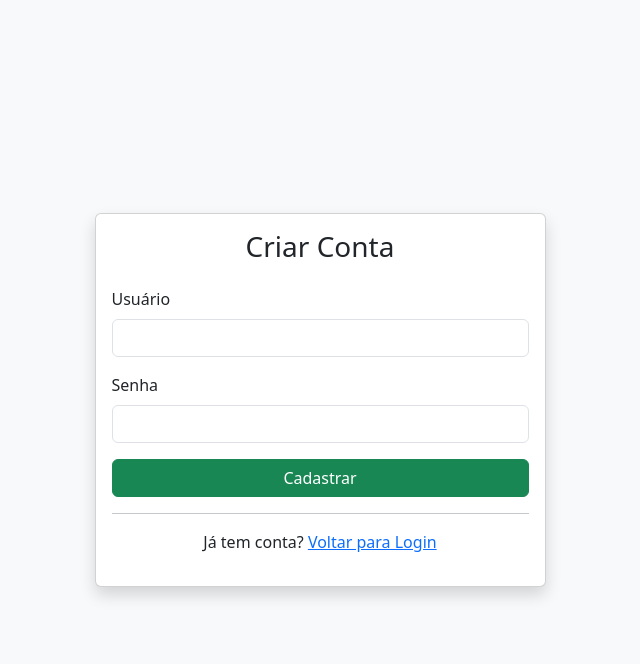
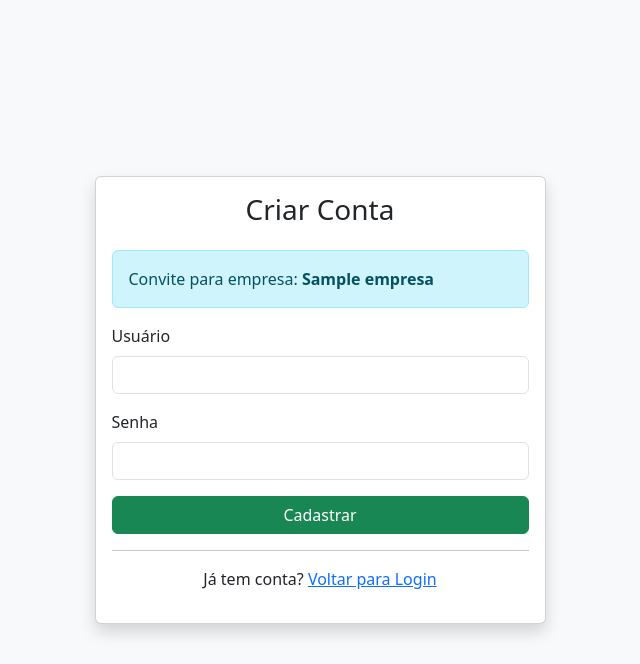
Before and after one commit to prismotta/sistema-ponto-python, a Flask app: template web/templates/register.html in a window 1280 px wide. Shown: the top 664 px of the page, without its empty margins (320-960 px from the left). Run offline with Flask 3, Linux system fonts and the light colour scheme; the template is opened without the code that fills it: most values are stand-ins (such as "Sample title", 1, 10 or a date in 2020); some libraries are stand-ins or nearby versions.

Commit message:
feat: adiciona sistema de convite de usuários

```diff
--- a/web/app.py
+++ b/web/app.py
@@ -16,6 +16,7 @@ O banco é selecionado automaticamente via variável de ambiente.
 """
 
 import os
+import secrets
 import sqlite3
 from urllib.parse import urlparse
 from datetime import datetime, timedelta
@@ -129,6 +130,16 @@ def criar_banco() -> None:
                 saida_almoco TEXT,
                 volta_almoco TEXT,
                 saida_final TEXT
+            )
+        """)
+        cursor.execute("""
+            CREATE TABLE IF NOT EXISTS invites (
+                id SERIAL PRIMARY KEY,
+                email TEXT NOT NULL,
+                empresa TEXT NOT NULL,
+                token TEXT UNIQUE NOT NULL,
+                usado BOOLEAN NOT NULL DEFAULT FALSE,
+                data_criacao TEXT NOT NULL
             )
         """)
 
@@ -167,6 +178,16 @@ def criar_banco() -> None:
                 FOREIGN KEY(user_id) REFERENCES usuarios(id)
             )
         """)
+        cursor.execute("""
+            CREATE TABLE IF NOT EXISTS invites (
+                id INTEGER PRIMARY KEY AUTOINCREMENT,
+                email TEXT NOT NULL,
+                empresa TEXT NOT NULL,
+                token TEXT UNIQUE NOT NULL,
+                usado INTEGER NOT NULL DEFAULT 0,
+                data_criacao TEXT NOT NULL
+            )
+        """)
 
         # Migração: adiciona colunas ausentes em bases antigas (SQLite)
         cursor.execute("PRAGMA table_info(registros)")
@@ -439,6 +460,93 @@ def promover_usuario_para_admin(user_id: int) -> Optional[Dict[str, Any]]:
         "role_anterior": antes[2] or "user",
         "role": depois[2] or "user",
     }
+
+
+def obter_convite_por_token(token: str, apenas_pendente: bool = True) -> Optional[Dict[str, Any]]:
+    token = (token or "").strip()
+    if not token:
+        return None
+
+    conn = conectar()
+    cursor = conn.cursor()
+    query = "SELECT id, email, empresa, token, usado, data_criacao FROM invites WHERE token=?"
+    if apenas_pendente:
+        query += " AND usado=FALSE"
+    cursor.execute(sql(query), (token,))
+    row = cursor.fetchone()
+    conn.close()
+
+    if not row:
+        return None
+
+    return {
+        "id": row[0],
+        "email": row[1],
+        "empresa": row[2],
+        "token": row[3],
+        "usado": bool(row[4]),
+        "data_criacao": row[5],
+    }
+
+
+def criar_convite(email: str, empresa: str) -> Dict[str, Any]:
+    token = secrets.token_urlsafe(24)
+    data_criacao = agora().isoformat(timespec="seconds")
+
+    conn = conectar()
+    cursor = conn.cursor()
+    cursor.execute(
+        sql("""
+            INSERT INTO invites (email, empresa, token, usado, data_criacao)
+            VALUES (?, ?, ?, FALSE, ?)
+        """),
+        (email, empresa, token, data_criacao),
+    )
+    conn.commit()
+    conn.close()
+
+    return {"email": email, "empresa": empresa, "token": token, "data_criacao": data_criacao}
+
+
+def listar_convites_pendentes(empresa: str) -> list[Dict[str, Any]]:
+    conn = conectar()
+    cursor = conn.cursor()
+    cursor.execute(
+        sql("""
+            SELECT id, email, empresa, token, data_criacao
+            FROM invites
+            WHERE empresa=? AND usado=FALSE
+            ORDER BY id DESC
+        """),
+        (empresa,),
+    )
+    rows = cursor.fetchall()
+    conn.close()
+    return [
+        {"id": row[0], "email": row[1], "empresa": row[2], "token": row[3], "data_criacao": row[4]}
+        for row in rows
+    ]
+
+
+def marcar_convite_usado(convite_id: int) -> None:
+    conn = conectar()
+    cursor = conn.cursor()
+    cursor.execute(sql("UPDATE invites SET usado=TRUE WHERE id=?"), (convite_id,))
+    conn.commit()
+    conn.close()
+
+
+def cancelar_convite_empresa(convite_id: int, empresa: str) -> bool:
+    conn = conectar()
+    cursor = conn.cursor()
+    cursor.execute(
+        sql("UPDATE invites SET usado=TRUE WHERE id=? AND empresa=? AND usado=FALSE"),
+        (convite_id, empresa),
+    )
+    alterados = cursor.rowcount
+    conn.commit()
+    conn.close()
+    return bool(alterados)
 
 
 def excluir_registro_usuario(user_id: int, registro_id: int) -> bool:
@@ -812,12 +920,21 @@ def register():
     """
     Registra novo usuário.
     """
+    token_convite = (request.values.get("token") or "").strip()
+    convite = obter_convite_por_token(token_convite) if token_convite else None
+    if token_convite and not convite:
+        return render_template(
+            "register.html",
+            erro="Convite inválido ou já utilizado.",
+            convite_bloqueado=True,
+        )
+
     if request.method == "POST":
         username = request.form.get("username")
         password = request.form.get("password")
 
         if not username or not password:
-            return render_template("register.html", erro="Preencha todos os campos")
+            return render_template("register.html", erro="Preencha todos os campos", convite=convite, token=token_convite)
 
         senha_hash = generate_password_hash(password)
 
@@ -825,19 +942,27 @@ def register():
         cursor = conn.cursor()
 
         try:
-            cursor.execute(
-                sql("INSERT INTO usuarios (username, password) VALUES (?, ?)"),
-                (username, senha_hash)
-            )
+            if convite:
+                cursor.execute(
+                    sql("INSERT INTO usuarios (username, password, nome_empresa) VALUES (?, ?, ?)"),
+                    (username, senha_hash, convite["empresa"]),
+                )
+            else:
+                cursor.execute(
+                    sql("INSERT INTO usuarios (username, password) VALUES (?, ?)"),
+                    (username, senha_hash),
+                )
             conn.commit()
         except Exception:
             conn.close()
-            return render_template("register.html", erro="Usuário já existe")
+            return render_template("register.html", erro="Usuário já existe", convite=convite, token=token_convite)
 
         conn.close()
+        if convite:
+            marcar_convite_usado(convite["id"])
         return redirect("/")
 
-    return render_template("register.html")
+    return render_template("register.html", convite=convite, token=token_convite)
 
 
 @app.route("/dashboard")
@@ -1057,6 +1182,7 @@ def admin_dashboard():
             funcionarios=[],
             empresa_admin="Empresa não definida",
             aviso_admin="Defina sua empresa no Perfil para usar o painel admin.",
+            convites=[],
         )
 
     conn = conectar()
@@ -1106,7 +1232,54 @@ def admin_dashboard():
         funcionarios=funcionarios,
         empresa_admin=empresa_admin or "-",
         aviso_admin=None,
-    )
+        convites=listar_convites_pendentes(empresa_admin),
+    )
+
+
+@app.route("/admin/convites", methods=["POST"])
+def admin_criar_convite():
+    if not usuario_logado():
+        return redirect("/")
+
+    admin_id = session["user_id"]
+    admin = obter_usuario(admin_id)
+    if not admin or admin.get("role") != "admin":
+        flash_erro("Acesso restrito a administradores.")
+        return redirect("/dashboard")
+
+    empresa_admin = empresa_normalizada(admin)
+    if not empresa_admin:
+        flash_erro("Defina sua empresa no Perfil para convidar usuários.")
+        return redirect("/admin")
+
+    email = (request.form.get("email") or "").strip().lower()
+    if not email or "@" not in email:
+        flash_erro("Informe um email válido para o convite.")
+        return redirect("/admin")
+
+    convite = criar_convite(email, empresa_admin)
+    flash_info(f"Link de convite: /register?token={convite['token']}")
+    return redirect("/admin")
+
+
+@app.route("/admin/convites/<int:convite_id>/cancelar", methods=["POST"])
+def admin_cancelar_convite(convite_id: int):
+    if not usuario_logado():
+        return redirect("/")
+
+    admin_id = session["user_id"]
+    admin = obter_usuario(admin_id)
+    if not admin or admin.get("role") != "admin":
+        flash_erro("Acesso restrito a administradores.")
+        return redirect("/dashboard")
+
+    empresa_admin = empresa_normalizada(admin)
+    if not empresa_admin or not cancelar_convite_empresa(convite_id, empresa_admin):
+        flash_erro("Convite não encontrado para esta empresa.")
+        return redirect("/admin")
+
+    flash_ok("Convite cancelado com sucesso.")
+    return redirect("/admin")
 
 
 @app.route("/setup-admin")
--- a/web/templates/register.html
+++ b/web/templates/register.html
@@ -29,13 +29,22 @@
                 <div class="card-body">
 
                     <h3 class="text-center mb-4">Criar Conta</h3>
+                    {% if convite %}
+                        <div class="alert alert-info">
+                            Convite para empresa: <strong>{{ convite.empresa }}</strong>
+                        </div>
+                    {% endif %}
                     {% if erro %}
                         <div class="alert alert-danger">
                             {{ erro }}
                         </div>
                     {% endif %}
 
+                    {% if not convite_bloqueado %}
                     <form method="POST">
+                        {% if token %}
+                            <input type="hidden" name="token" value="{{ token }}">
+                        {% endif %}
 
                         <div class="mb-3">
                             <label class="form-label">Usuário</label>
@@ -52,6 +61,7 @@
                         </div>
 
                     </form>
+                    {% endif %}
 
                     <hr>
 
```
Also changed, not shown: tests/test_web.py (+105 -0 lines), web/templates/admin.html (+51 -0 lines).
